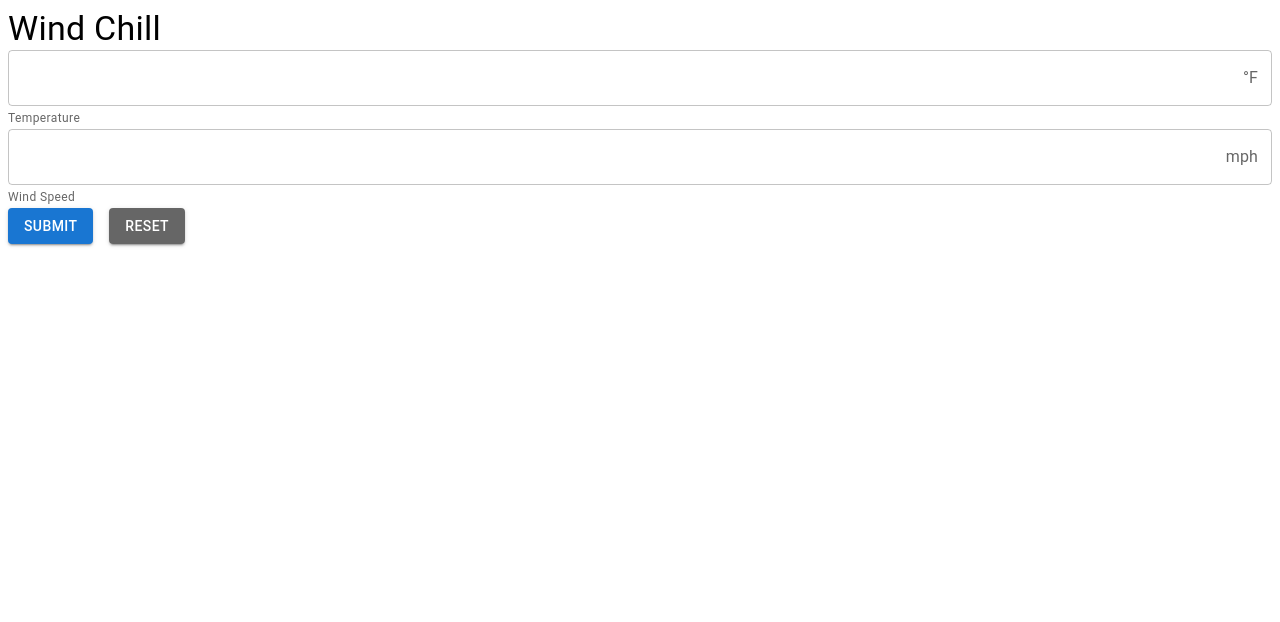
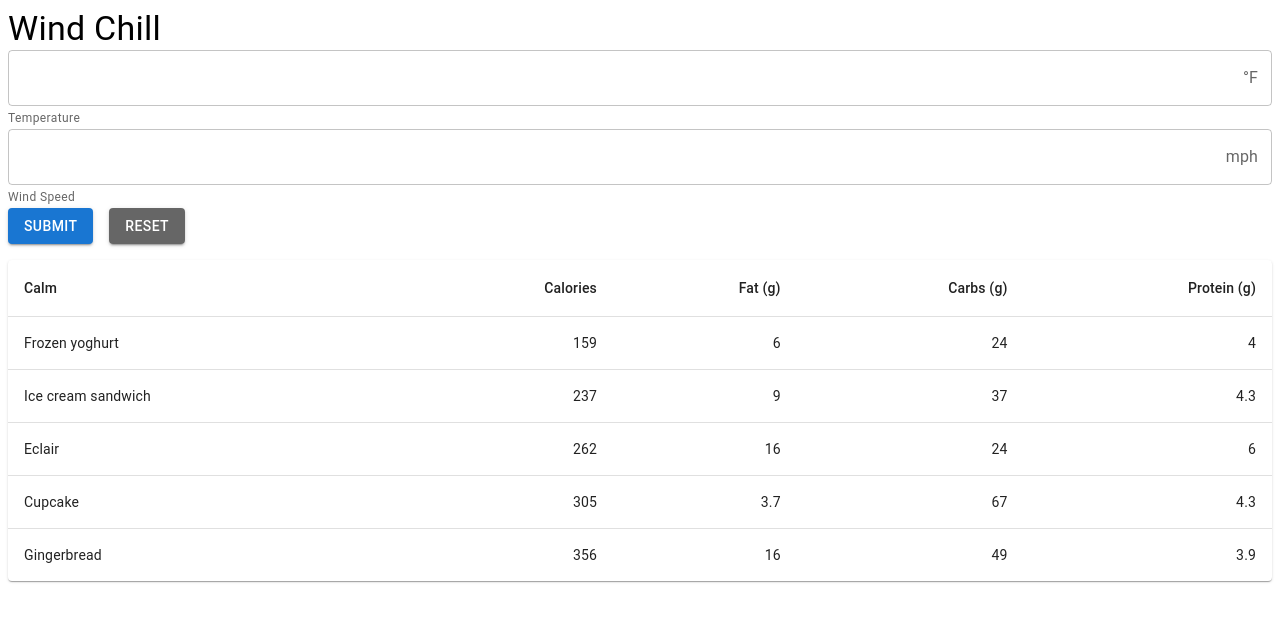
Before and after one commit to colemilne54/Calculator-Emporium, a React (Create React App) app: page / in a window 1280 px wide. Shown: the top 622 px of the page. Built offline with nearby package versions, Linux system fonts and the light colour scheme.

Commit message:
1 file modified

```diff
--- a/src/Components/Calculators/WindChill.jsx
+++ b/src/Components/Calculators/WindChill.jsx
@@ -7,7 +7,69 @@
   Typography,
   FormGroup,
   Box,
+  Table,
+  TableBody,
+  TableCell,
+  TableContainer,
+  TableHead,
+  TableRow,
+  Paper
 } from '@mui/material';
+
+
+function createData(name, calories, fat, carbs, protein) {
+  return { name, calories, fat, carbs, protein };
+}
+
+var tempArr = [];
+
+for(var i=40; i>=-45; i-=5) {
+  tempArr.push(i);
+}
+
+const rows = [
+  createData('Frozen yoghurt', 159, 6.0, 24, 4.0),
+  createData('Ice cream sandwich', 237, 9.0, 37, 4.3),
+  createData('Eclair', 262, 16.0, 24, 6.0),
+  createData('Cupcake', 305, 3.7, 67, 4.3),
+  createData('Gingerbread', 356, 16.0, 49, 3.9),
+];
+
+
+
+function FrostBiteChart() {
+  return (
+    <TableContainer component={Paper}>
+      <Table sx={{ minWidth: 650 }} aria-label="frostbite table">
+        <TableHead>
+          <TableRow>
+            <TableCell>Calm</TableCell>
+            <TableCell align="right">Calories</TableCell>
+            <TableCell align="right">Fat&nbsp;(g)</TableCell>
+            <TableCell align="right">Carbs&nbsp;(g)</TableCell>
+            <TableCell align="right">Protein&nbsp;(g)</TableCell>
+          </TableRow>
+        </TableHead>
+        <TableBody>
+          {rows.map((row) => (
+            <TableRow
+              key={row.name}
+              sx={{ '&:last-child td, &:last-child th': { border: 0 } }}
+            >
+              <TableCell component="th" scope="row">
+                {row.name}
+              </TableCell>
+              <TableCell align="right">{row.calories}</TableCell>
+              <TableCell align="right">{row.fat}</TableCell>
+              <TableCell align="right">{row.carbs}</TableCell>
+              <TableCell align="right">{row.protein}</TableCell>
+            </TableRow>
+          ))}
+        </TableBody>
+      </Table>
+    </TableContainer>
+  );
+}
 
 export default function WindChill() {
   const [temp, setTemp] = useState('');
@@ -77,6 +139,7 @@
       <Typography variant="p" component="p">
         {(temp != '' && wind != '') && `${calculateWindChill()}`}
       </Typography>
+      <FrostBiteChart />
     </>
   );
 }
```
